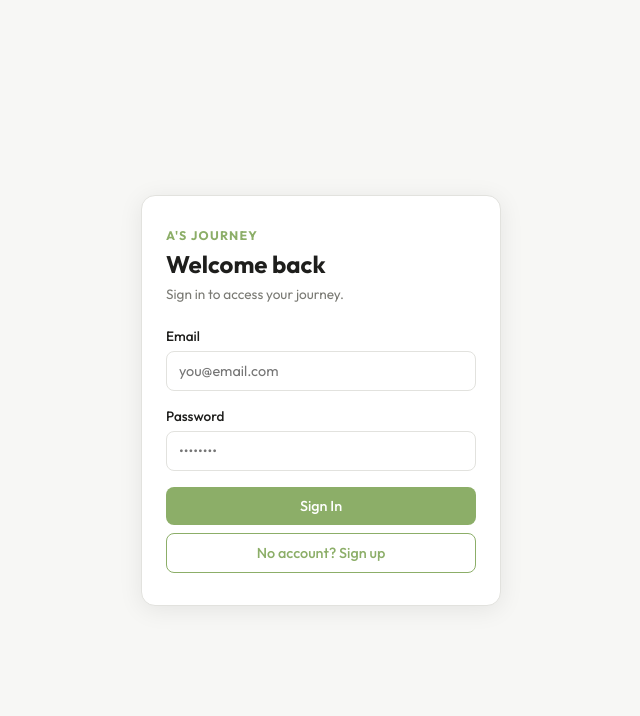
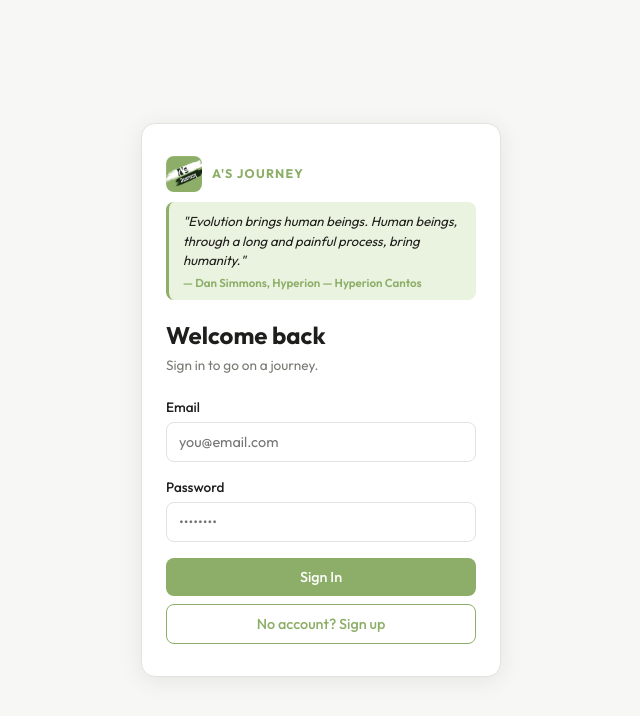
Before and after one commit to syjo724/adhd-companion, a plain HTML site: page index.html in a window 1280 px wide. Shown: the whole page, without its empty margins (319-959 px from the left). Drawn offline with nearby package versions, Linux system fonts and the light colour scheme.

Commit message:
Login page: fix subtitle text, add logo, show daily quote
Co-Authored-By: Claude Sonnet 4.6 <noreply@anthropic.com>

```diff
--- a/app.js
+++ b/app.js
@@ -89,6 +89,10 @@ function showLoginPage() {
   document.getElementById('login-page').style.display = 'flex';
   document.getElementById('app-loading').style.display = 'none';
   document.getElementById('app').style.display = 'none';
+  const dayOfYear = Math.floor((Date.now() - new Date(new Date().getFullYear(), 0, 0)) / 86400000);
+  const q = CHARACTER_QUOTES[dayOfYear % CHARACTER_QUOTES.length];
+  document.getElementById('login-quote-text').textContent = `"${q.text}"`;
+  document.getElementById('login-quote-attr').textContent = `— ${q.character}, ${q.source}`;
 }
 
 function showLoadingScreen() {
@@ -724,4 +728,5 @@ if ('serviceWorker' in navigator) {
 window.addEventListener('load', updatePageOffset);
 window.addEventListener('resize', updatePageOffset);
 
-// Auth resolves async; login page starts visible (no hidden class in HTML)
+// Show login page with today's quote while auth resolves
+showLoginPage();
--- a/index.html
+++ b/index.html
@@ -16,9 +16,16 @@
 <!-- ══ Login Page ══ -->
 <div id="login-page" class="login-page">
   <div class="login-card">
-    <div class="login-logo">A's Journey</div>
+    <div class="login-logo-row">
+      <img src="icons/icon-192.png" class="login-logo-img" alt="A's Journey" />
+      <div class="login-logo">A's Journey</div>
+    </div>
+    <div class="login-quote-wrap" id="login-quote-wrap">
+      <div class="login-quote-text" id="login-quote-text"></div>
+      <div class="login-quote-attr" id="login-quote-attr"></div>
+    </div>
     <h1 class="login-title" id="login-title">Welcome back</h1>
-    <p class="login-subtitle" id="login-subtitle">Sign in to access your journey.</p>
+    <p class="login-subtitle" id="login-subtitle">Sign in to go on a journey.</p>
     <div id="auth-error" class="login-error"></div>
     <div class="form-group">
       <label class="form-label">Email</label>
--- a/style.css
+++ b/style.css
@@ -590,13 +590,43 @@ input[type=range]::-webkit-slider-thumb {
   max-width: 360px;
   box-shadow: 0 4px 24px rgba(0,0,0,0.08);
 }
+.login-logo-row {
+  display: flex;
+  align-items: center;
+  gap: 10px;
+  margin-bottom: 10px;
+}
+.login-logo-img {
+  width: 36px;
+  height: 36px;
+  border-radius: 8px;
+  object-fit: cover;
+}
 .login-logo {
   font-size: 0.78rem;
   font-weight: 700;
   text-transform: uppercase;
   letter-spacing: 0.1em;
   color: var(--accent);
-  margin-bottom: 6px;
+}
+.login-quote-wrap {
+  background: var(--accent-light);
+  border-left: 3px solid var(--accent);
+  border-radius: var(--radius-sm);
+  padding: 10px 14px;
+  margin-bottom: 20px;
+}
+.login-quote-text {
+  font-size: 0.82rem;
+  font-style: italic;
+  color: var(--text);
+  line-height: 1.5;
+  margin-bottom: 4px;
+}
+.login-quote-attr {
+  font-size: 0.72rem;
+  font-weight: 600;
+  color: var(--accent);
 }
 .login-title {
   font-size: 1.5rem;
```
